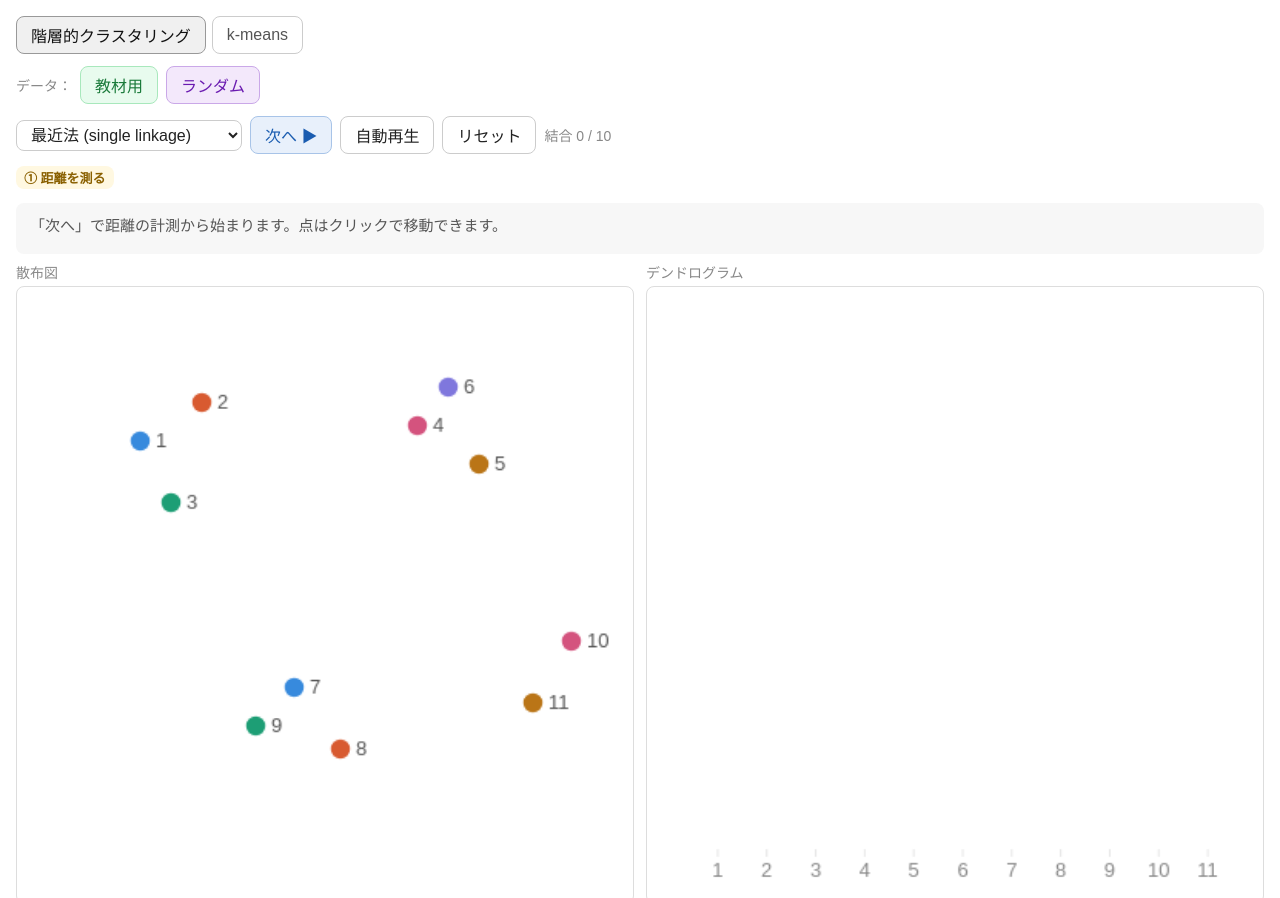
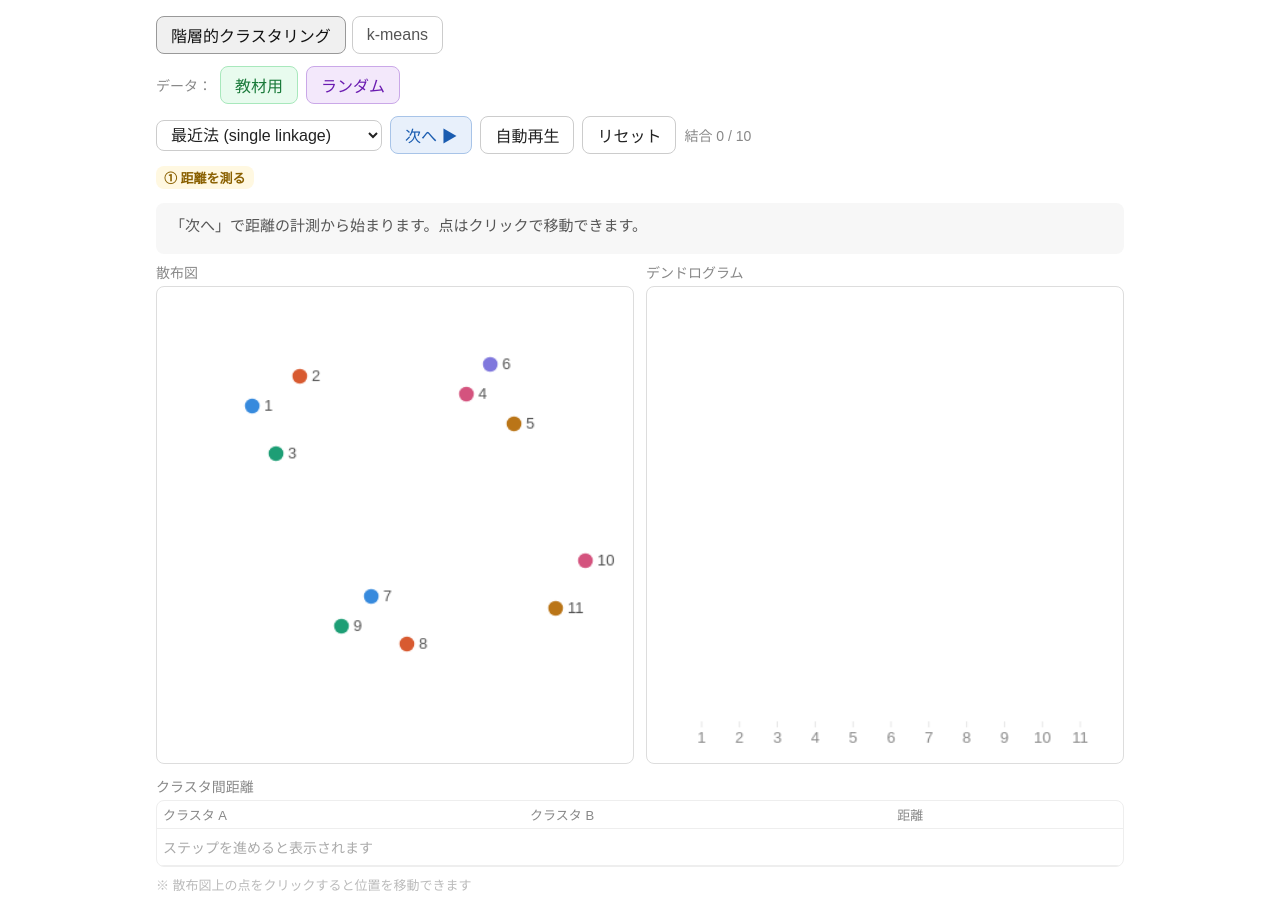
Before and after one commit to mkhlab/clustering, a plain HTML site: page index.html in a window 1280 px wide. Shown: the top 898 px of the page. Drawn offline with Linux system fonts and the light colour scheme.

Commit message:
modified responsive size

```diff
--- a/index.html
+++ b/index.html
@@ -6,7 +6,7 @@
 <title>クラスタリング教材</title>
 <style>
 * { box-sizing: border-box; margin: 0; padding: 0; }
-body { font-family: sans-serif; color: #222; background: #fff; padding: 1rem; font-size: 16px; }
+body { font-family: sans-serif; color: #222; background: #fff; padding: 1rem; font-size: 16px; max-width: 1000px; margin: 0 auto; }
 
 .tabs { display: flex; gap: 6px; padding: 0 0 0.75rem; flex-wrap: wrap; }
 .tab { padding: 6px 14px; border-radius: 8px; border: 1px solid #ccc; font-size: 16px; cursor: pointer; background: transparent; color: #555; }
```
